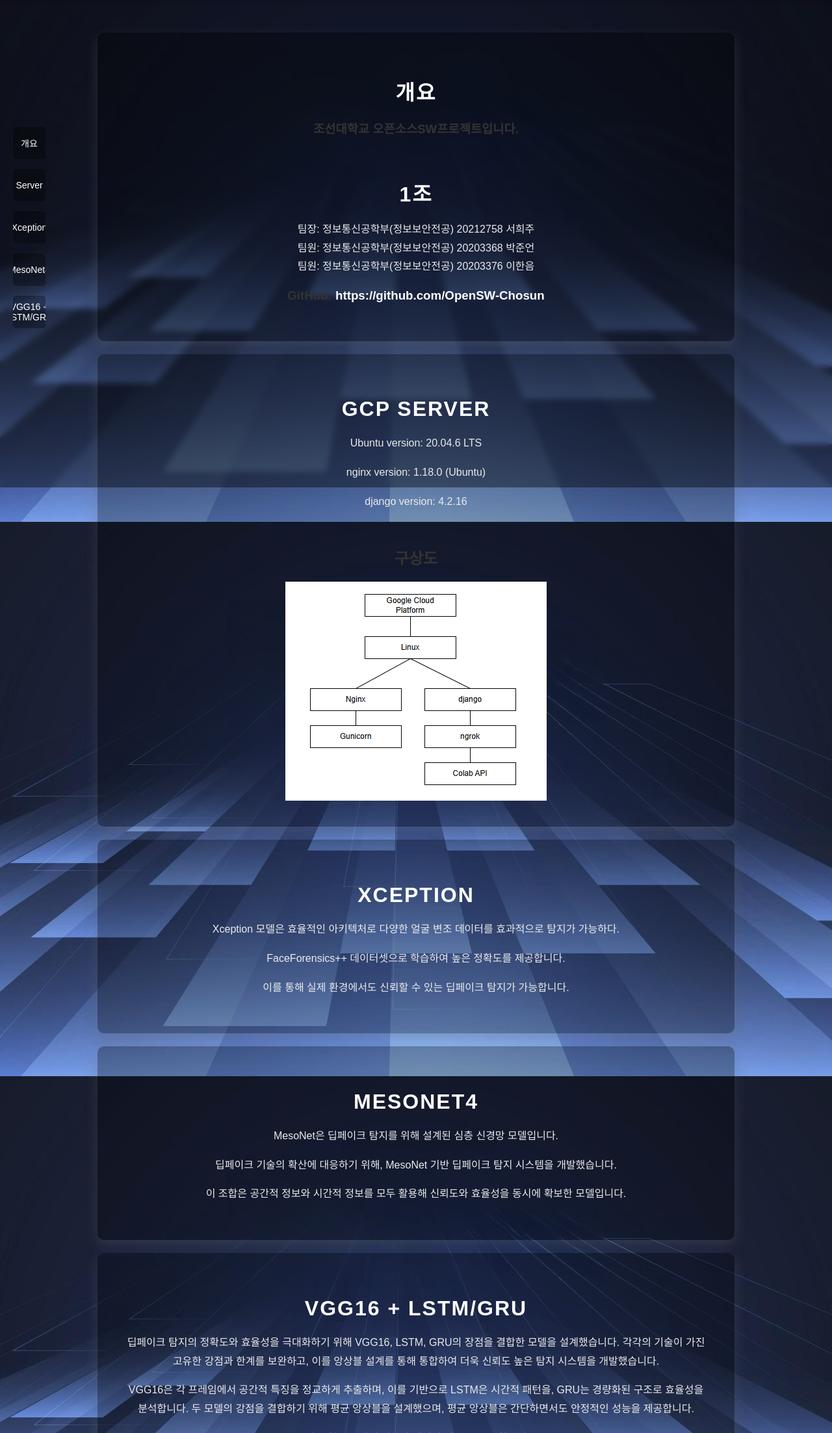
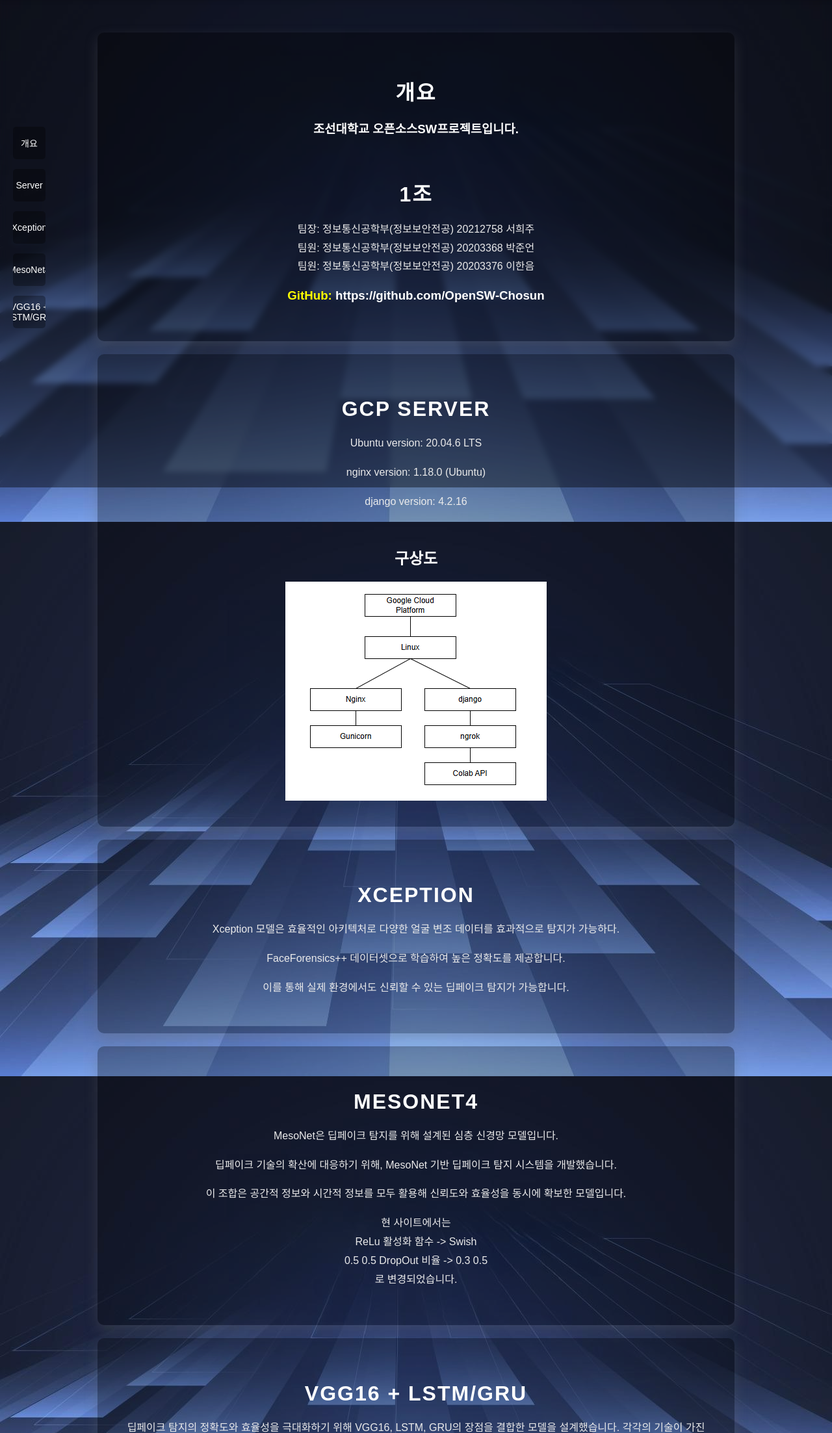
Before and after one commit to OpenSW-Chosun/myproject, a Django app: page /model_types/ in a window 1280 px wide. Shown: the part 50-2255 px from the top of the page at 65% size. Run offline with Django 4.2, Linux system fonts and the light colour scheme.

Commit message:
model_type_css modified

```diff
--- a/static/css/model_type.css
+++ b/static/css/model_type.css
@@ -30,6 +30,9 @@ body::before {
     pointer-events: none;
 }
 
+.text-white {
+    color: white !important; /* 우선순위 강제 적용 */
+}
 
 .side-menu {
     position: fixed;
--- a/templates/model_type.html
+++ b/templates/model_type.html
@@ -36,7 +36,7 @@
 
     <section id="overview">
         <h2>개요</h2>
-        <h3 style="text-align: center;">조선대학교 오픈소스SW프로젝트입니다.</h3>
+        <h3 class="text-white" style="text-align: center;">조선대학교 오픈소스SW프로젝트입니다.</h3>
         <br>
         <h2 style="text-align: center;">1조</h2>
         <p>
@@ -45,11 +45,12 @@
             팀원: 정보통신공학부(정보보안전공) 20203376 이한음<br>
         </p>
         <h3 style="text-align: center;">
-            GitHub:
+            <span style="color: yellow;">GitHub:</span>
             <a href="https://github.com/OpenSW-Chosun" style="color: white; text-decoration: none;" target="_blank">
                 https://github.com/OpenSW-Chosun
             </a>
         </h3>
+
     </section>
 
     <section id="server">
@@ -58,7 +59,7 @@
         <p>nginx version: 1.18.0 (Ubuntu)</p>
         <p>django version: 4.2.16</p>
         <br>
-        <h1 style="text-align: center;">구상도</h1>
+        <h1 class="text-white" style="text-align: center;">구상도</h1>
         {% load static %}
         <img src="{% static 'img/origin_server.png' %}" alt="origin_server.png" style="max-width: 100%; height: auto;" class="center-image">
     </section>
@@ -75,6 +76,8 @@
         <p>MesoNet은 딥페이크 탐지를 위해 설계된 심층 신경망 모델입니다.</p>
         <p>딥페이크 기술의 확산에 대응하기 위해, MesoNet 기반 딥페이크 탐지 시스템을 개발했습니다.</p>
         <p>이 조합은 공간적 정보와 시간적 정보를 모두 활용해 신뢰도와 효율성을 동시에 확보한 모델입니다.</p>
+
+        <p>현 사이트에서는<br>ReLu 활성화 함수 -> Swish<br> 0.5 0.5 DropOut 비율 -> 0.3 0.5<br>로 변경되었습니다.</p>
     </section>
 
     <section id="LSTMGRU">
```
